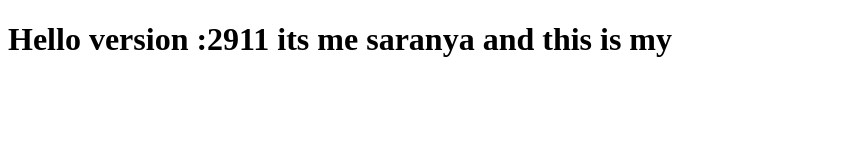
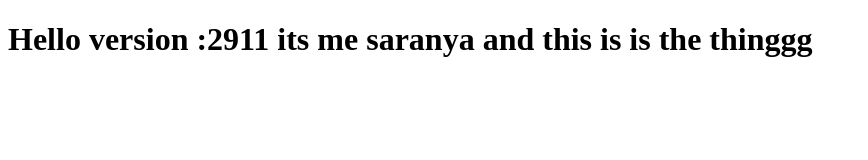
Before and after one commit to SaranyaS29/seceproject, a plain HTML site: page index.html in a window 1280 px wide. Shown: the whole page, without its empty margins (0-868 px from the left). Drawn offline with Linux system fonts and the light colour scheme.

Commit message:
Update index.html

```diff
--- a/index.html
+++ b/index.html
@@ -6,6 +6,6 @@
     <title>Document</title>
 </head>
 <body>
-    <h1>Hello  version :2911 its me saranya and this is my </h1>
+    <h1>Hello  version :2911 its me saranya and this is is the thinggg</h1>
 </body>
 </html>
```
